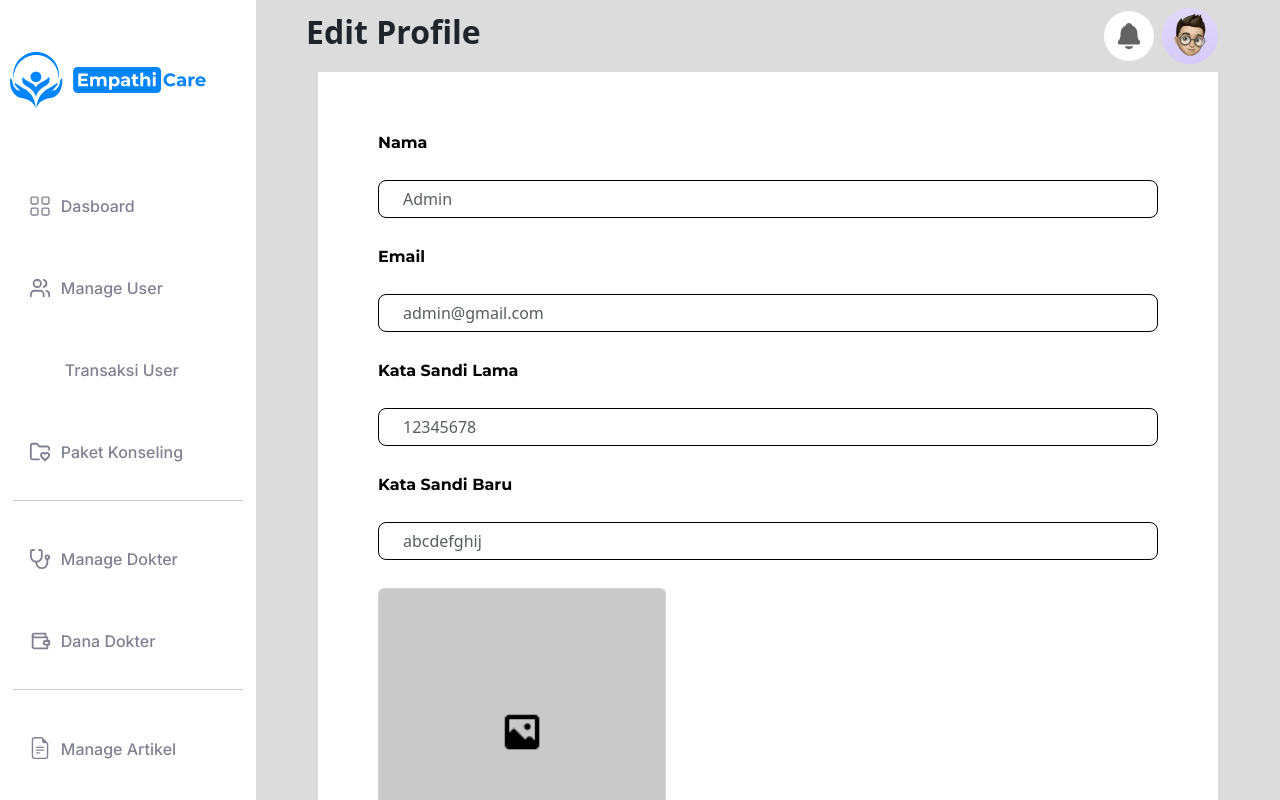
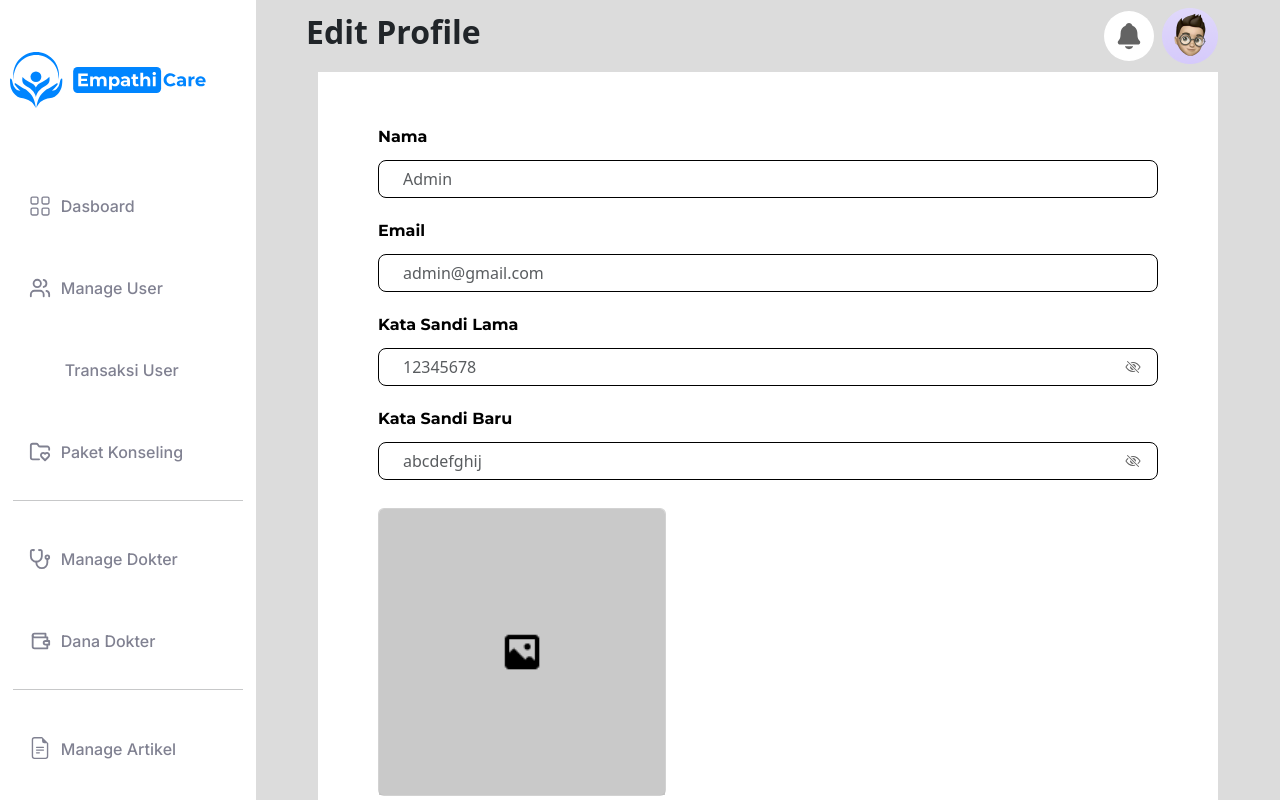
Before and after one commit to Capstone-Mental-Health-Care-Group-6/frontent-dekstop-admin, a React (Vite) app: page /admin-edit-profile in a window 1280 px wide. Shown: the top 800 px of the page. Built offline with nearby package versions, Linux system fonts and the light colour scheme; some icons are missing.

Commit message:
Modify : Label and input, Add : icon password

```diff
--- a/src/pages/EditProfile/EditProfile.jsx
+++ b/src/pages/EditProfile/EditProfile.jsx
@@ -4,6 +4,7 @@ import Button from "../../components/Elements/button/Button";
 import Input from "../../components/Elements/input/Input";
 import Label from "../../components/Elements/input/Label";
 import "./EditProfile.styles.css"
+import { IoEyeOutline, IoEyeOffOutline } from "react-icons/io5";
 
 const EditProfile = () => {
   const [name, setName] = useState("");
@@ -11,6 +12,8 @@ const EditProfile = () => {
   const [oldPassword, setOldPassword] = useState("");
   const [newPassword, setNewPassword] = useState("");
   const [image, setImage] = useState(null);
+  const [showOldPassword, setShowOldPassword] = useState(false);
+  const [showNewPassword, setShowNewPassword] = useState(false);
 
   const handleImageChange = (e) => {
     const selectedImage = e.target.files[0];
@@ -24,6 +27,14 @@ const EditProfile = () => {
 
   const handleSaveChanges = () => {
     console.log("Changes saved!");
+  };
+
+  const togglePasswordVisibility = (field) => {
+    if (field === "oldPassword") {
+      setShowOldPassword(!showOldPassword);
+    } else if (field === "newPassword") {
+      setShowNewPassword(!showNewPassword);
+    }
   };
 
   return (
@@ -53,8 +64,9 @@ const EditProfile = () => {
           />
 
           <Label htmlFor="oldPassword">Kata Sandi Lama</Label>
+          <div className="password-input-container">
             <Input
-            type="password"
+              type={showOldPassword ? "text" : "password"}
               className="form-control mb-2"
               id="oldPassword"
               name="oldPassword"
@@ -62,10 +74,19 @@ const EditProfile = () => {
               onChange={(e) => setOldPassword(e.target.value)}
               value={oldPassword}
             />
+              <span
+                className="btn btn-secondary eye-icon-btn"
+                onClick={() => togglePasswordVisibility("oldPassword")}
+                style={{ background: "transparent", color: "#636363",  border: "0px"}}
+              >
+                {showOldPassword ? <IoEyeOutline /> : <IoEyeOffOutline />}
+              </span>
+          </div>
 
           <Label htmlFor="newPassword">Kata Sandi Baru</Label>
+          <div className="password-input-container">
             <Input
-            type="password"
+              type={showNewPassword ? "text" : "password"}
               className="form-control mb-2"
               id="newPassword"
               name="newPassword"
@@ -73,6 +94,14 @@ const EditProfile = () => {
               onChange={(e) => setNewPassword(e.target.value)}
               value={newPassword}
             />
+              <span
+                className="btn btn-secondary mb-2 eye-icon-btn"
+                onClick={() => togglePasswordVisibility("newPassword")}
+                style={{ background: "transparent", color: "#636363", border: "0px"}}
+              >
+                {showNewPassword ? <IoEyeOutline /> : <IoEyeOffOutline />}
+              </span>
+          </div>
 
           <div className="mb-2">
             {image ? (
--- a/src/pages/EditProfile/EditProfile.styles.css
+++ b/src/pages/EditProfile/EditProfile.styles.css
@@ -12,21 +12,21 @@
   .custom-form label {
     display: flex;
     width: 200px;
-    height: 20px;
-    padding-right: 0px;
+    height: 10px;
     align-items: center;
     color: #000;
     font-family: 'Montserrat', sans-serif;
     font-size: 16px;
     font-style: normal;
     font-weight: 700;
-    line-height: normal;
+    line-height: 0px;
   }
 
   .custom-form .form-control {
     display: flex;
     padding: 6px 24px;
     align-items: flex-start;
+    margin-top: -10px;
     gap: var(--corner-radius-0, 0px);
     align-self: stretch;
     border-radius: var(--corner-radius-2, 8px);
@@ -43,6 +43,19 @@
     overflow: hidden;
   }
 
+  .password-input-container {
+    position: relative;
+  }
+
+  .eye-icon-btn {
+    position: absolute;
+    right: 5px;
+    top: 20%;
+    transform: translateY(-50%);
+    cursor: pointer;
+    background: none;
+    border: none;
+  }
 
   @media (max-width: 768px) {
     .custom-form {
```
Lines whose indentation alone changed are shown as unchanged.
